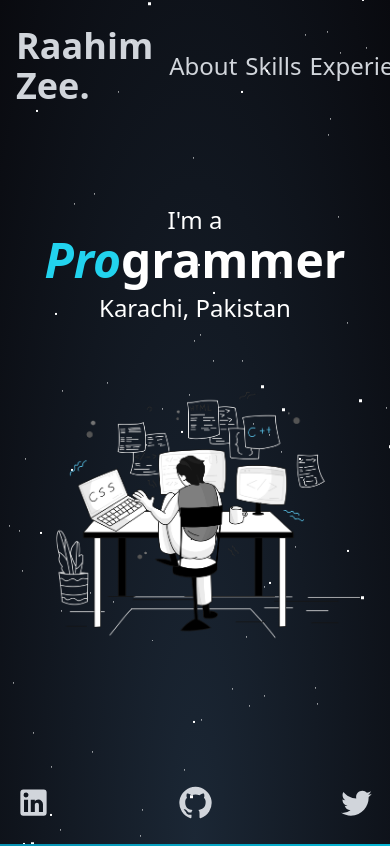
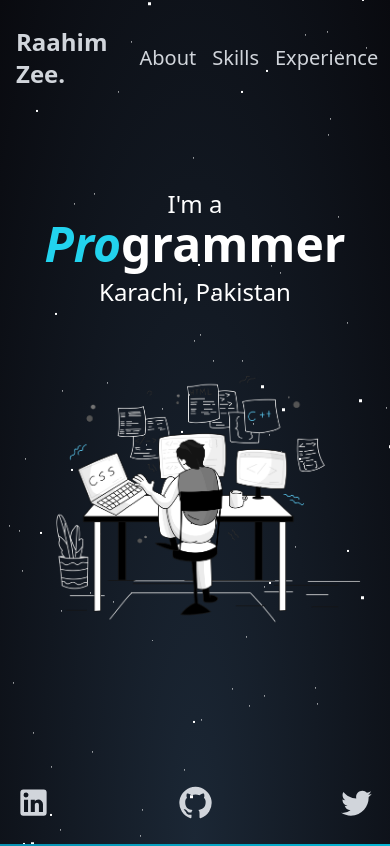
Before and after one commit to raahimz/Personal-Web-App-NextJS, a Next.js app: page / in a window 390 px wide. Shown: the top 846 px of the page. Built offline with nearby package versions, Linux system fonts and the light colour scheme.

Commit message:
Make header responsive

```diff
--- a/components/Header.jsx
+++ b/components/Header.jsx
@@ -16,26 +16,26 @@ export default function Header() {
       <div id="stars2"></div>
       <div id="stars3"></div>
 
-      <div className="flex gap-2 sm:gap-8 sm:px-16 px-4 py-5 bg-transparent">
-        <h3 className="text-gray-300 text-4xl hover:text-gray-100 font-bold cursor-pointer">
+      <div className="flex gap-4 sm:gap-8 sm:px-16 px-4 py-5 bg-transparent">
+        <h3 className="text-gray-300 text-2xl sm:text-4xl hover:text-gray-100 font-bold cursor-pointer">
           Raahim Zee.
         </h3>
         <div className="flex-grow"></div>
         <h3
           onClick={() => handleClick("introduction")}
-          className="text-gray-300 text-2xl self-center hover:text-gray-100 font-extralight cursor-pointer"
+          className="text-gray-300 text-xl sm:text-2xl self-center hover:text-gray-100 font-extralight cursor-pointer"
         >
           About
         </h3>
         <h3
           onClick={() => handleClick("skills")}
-          className="text-gray-300 text-2xl self-center hover:text-gray-100 font-extralight cursor-pointer"
+          className="text-gray-300 text-xl sm:text-2xl self-center hover:text-gray-100 font-extralight cursor-pointer"
         >
           Skills
         </h3>
         <h3
           onClick={() => handleClick("experience")}
-          className="text-gray-300 text-2xl self-center hover:text-gray-100 font-extralight cursor-pointer"
+          className="text-gray-300 text-xl sm:text-2xl self-center hover:text-gray-100 font-extralight cursor-pointer"
         >
           Experience
         </h3>
--- a/styles/globals.css
+++ b/styles/globals.css
@@ -18,10 +18,22 @@ body {
   background-size: cover;
 }
 
+@media only screen and (min-width: 1000px) {
+  .coder-image {
+    margin-left: 50%;
+    margin-top: -15%;
+  }
+
+  .header-title {
+    margin-left: 10%;
+    margin-top: 25vh;
+  }
+}
+
 @media only screen and (min-width: 800px) {
   .coder-image {
     margin-left: 50%;
-    margin-top: -15%;
+    margin-top: -20%;
   }
 
   .header-title {
@@ -49,12 +61,12 @@ body {
 @media only screen and (max-width: 800px) and (max-height: 800px) {
   .coder-image {
     text-align: center;
-    margin-top: 5%;
+    margin-top: 2%;
   }
 
   .header-title {
     text-align: center;
-    margin-top: 10%;
+    margin-top: 5%;
   }
 
   .skills-container {
```
